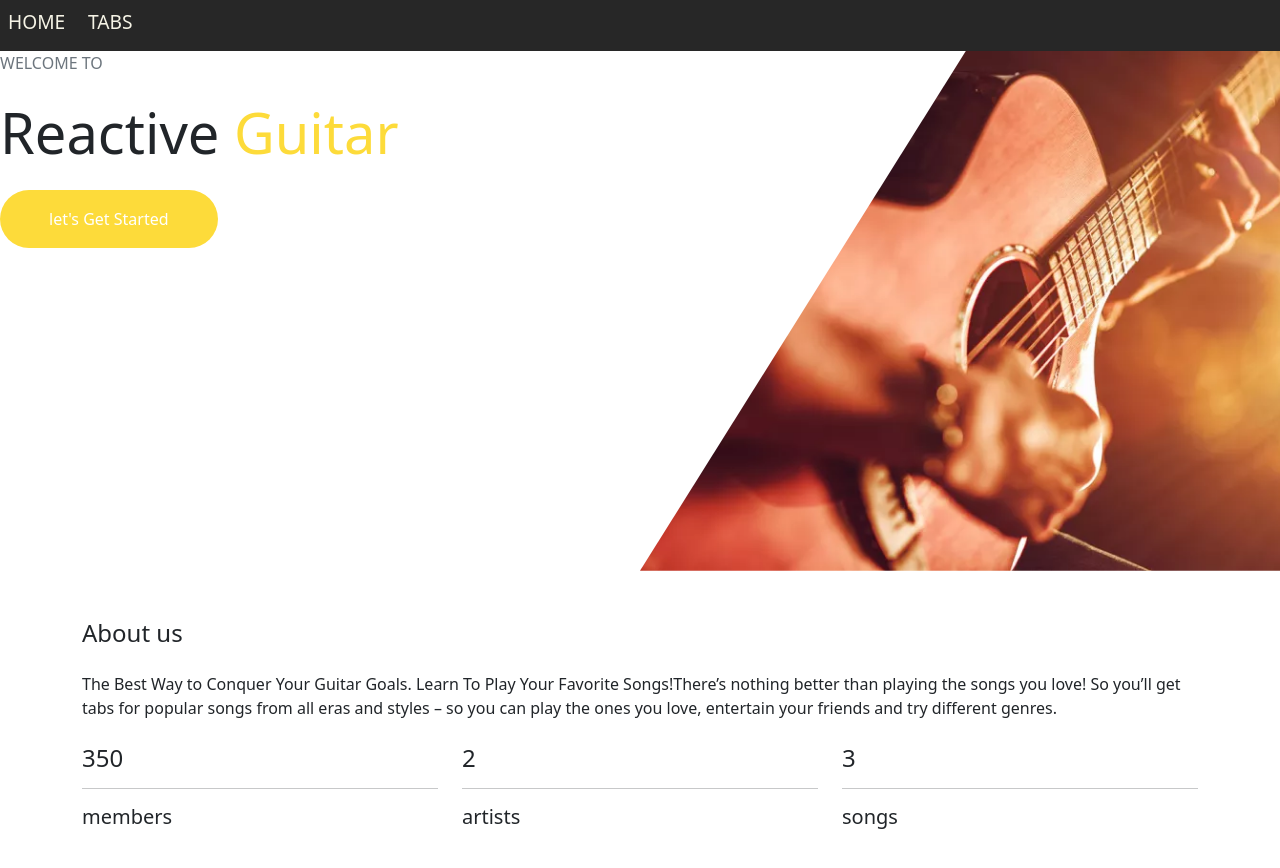
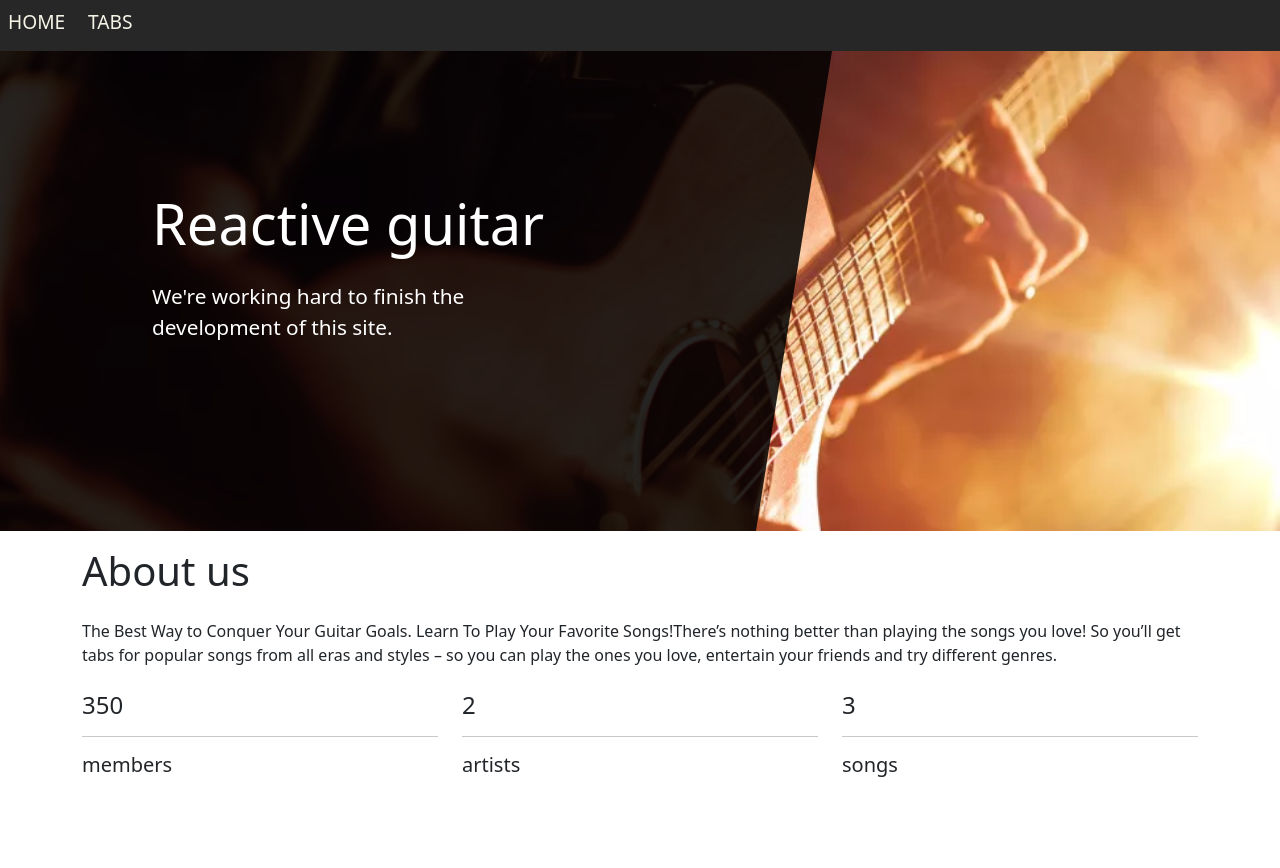
Before and after one commit to kristofmoons/reactive_guitar, a React (Create React App) app: page /#/ in a window 1280 px wide. Shown: the top 868 px of the page. After the commit the page ends 833 px from the top, so only its background shows below. Built offline with nearby package versions, Linux system fonts and the light colour scheme; no server answers.

Commit message:
landing page OK

```diff
--- a/src/App.css
+++ b/src/App.css
@@ -4,6 +4,9 @@
   -webkit-box-sizing: border-box;
   box-sizing: border-box;
 }
+
+/*navigation menu*/
+
 .navMenu {
   background: #272727;
   padding: 1vh;
@@ -70,3 +73,60 @@
 /*  transition: all 0.2s ease-in-out;*/
 /*  opacity: 1;*/
 /*}*/
+
+/*navigation menu*/
+/*landing page*/
+
+.masthead {
+  position: relative;
+  overflow: hidden;
+  z-index: 2;
+  display: flex;
+  align-items: center;
+  justify-content: center;
+}
+.masthead:before {
+  content: "";
+  position: absolute;
+  top: 0;
+  bottom: 0;
+  right: 0;
+  left: 0;
+  height: 100%;
+  width: 100%;
+  background-color: rgba(0, 0, 0, 0.85);
+}
+.masthead .masthead-content {
+  position: relative;
+  max-width: 40rem;
+  padding-top: 5rem;
+  padding-bottom: 5rem;
+}
+
+
+@media (min-width: 992px) {
+  .masthead {
+    height: 100%;
+    width: 75vw;
+    min-height: 0;
+    padding-bottom: 0;
+  }
+  .masthead:before {
+    transform: skewX(-9deg);
+    transform-origin: top right;
+  }
+  .masthead .masthead-content {
+    padding: 0 9rem 0 2rem;
+  }
+  .masthead .masthead-content h1, .masthead .masthead-content .h1 {
+    font-size: 3.5rem;
+  }
+  .masthead .masthead-content p {
+    font-size: 1.3rem;
+  }
+}
+@media (min-width: 1200px) {
+  .masthead {
+    width: 65vw;
+  }
+}
--- a/src/components/About.js
+++ b/src/components/About.js
@@ -4,11 +4,11 @@ import Col from 'react-bootstrap/Col';
 
 export function About() {
     return (
-        <section id="sec-about" className="sec-about pt-5 pb-5">
+        <section id="sec-about" className="sec-about pt-3 pb-5">
             <Container>
                 <Row justify-content-center text-center>
                     <Col col-md-10 col-lg-8>
-                        <h1 className="h4">About us</h1>
+                        <h1>About us</h1>
                         <p className="mt-4 mb-4">The Best Way to Conquer Your Guitar Goals. Learn To Play Your Favorite
                             Songs!There’s nothing better than playing
                             the songs you love! So you’ll get tabs for popular songs from all eras and
--- a/src/components/Landing.js
+++ b/src/components/Landing.js
@@ -1,24 +1,18 @@
-import {Col, Row} from "react-bootstrap";
-
 export function Landing() {
     return (
-        <section>
-            <Row d-sm-flex align-items-center justify-content-between w-100 style={{height: "65vh"}}>
-                <Col col-md-4 mx-auto mb-4 mb-sm-0  style={{left: "130px"}}>
-                    <p className={"text-secondary text-uppercase"}>Welcome to</p>
-                    <h1 className={"display-4 my-4 font-weight-bold"}>Reactive <span style={{color:"#fddb3a"}}>Guitar</span>
-                    </h1>
-                    <button className={"btn px-5 py-3 text-white mt-3 mt-sm-0"}
-                       style={{borderRadius: "30px", backgroundColor: "#fddb3a"}}>let's Get Started</button>
-                </Col>
-                <Col col-md-8 h-100
-                     style={{clipPath:"polygon(50% 0, 100% 0, 100% 100%, 0% 100%)",minHeight: "350px", backgroundImage: "url(images/landing2.png)",
-                         backgroundPosition: "center", backgroundSize: "cover"}}>
+        <div style={{backgroundImage: "url('./images/landing2.png')", backgroundRepeat:"no-repeat",
+            backgroundSize: "cover" }}>
+            <div className="masthead" style={{height:"60vh"}}>
+                <div className="masthead-content text-white">
+                    <div style={{width: "100%", marginRight: "auto", marginLeft: "auto",
+                        paddingRight: "1.5rem", paddingLeft: "1.5rem"}}>
 
-                </Col>
-            </Row>
+                        <h1 style={{marginBottom: "1.5rem"}}>Reactive guitar</h1>
+                        <p style={{marginBottom: "3rem"}}>We're working hard to finish the development of this site.</p>
 
-
-        </section>
+                    </div>
+                </div>
+            </div>
+        </div>
     );
 }
```
